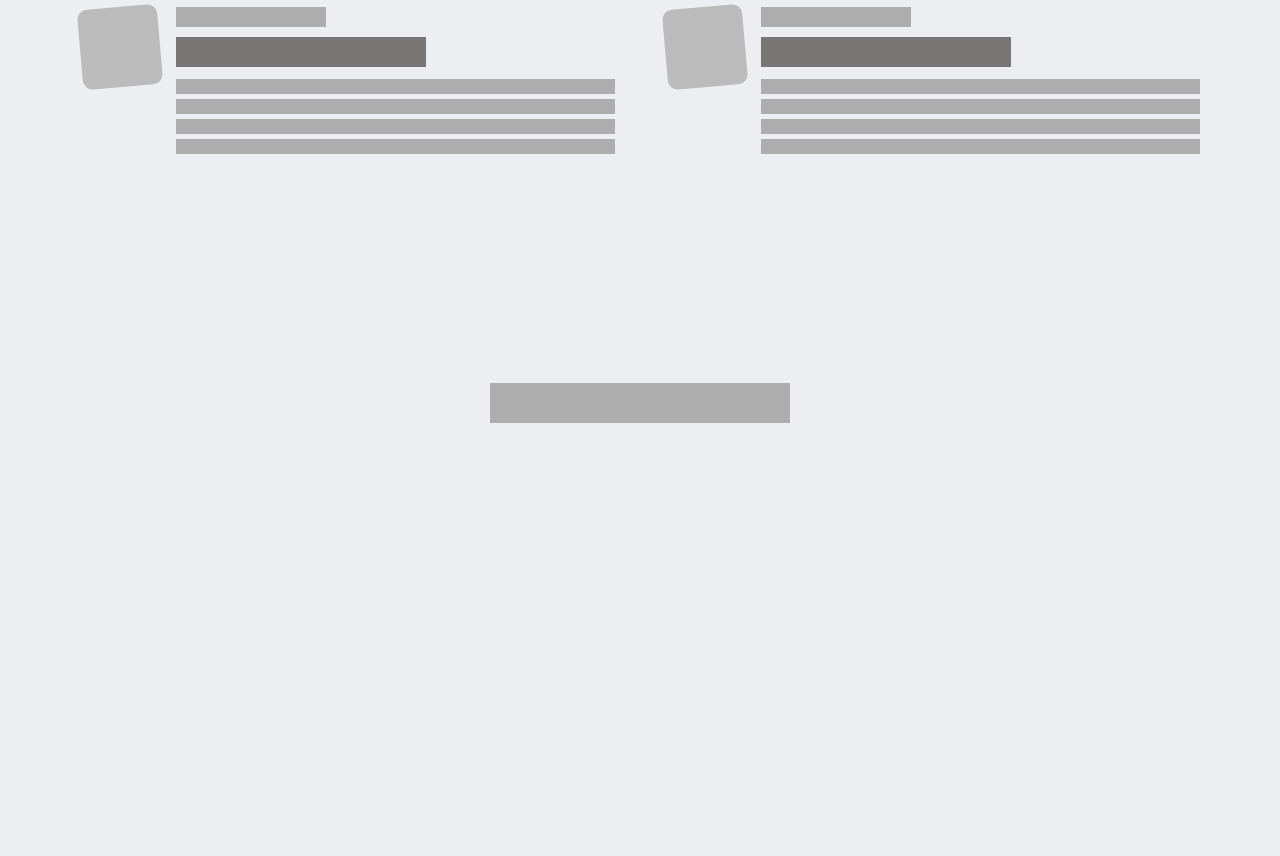
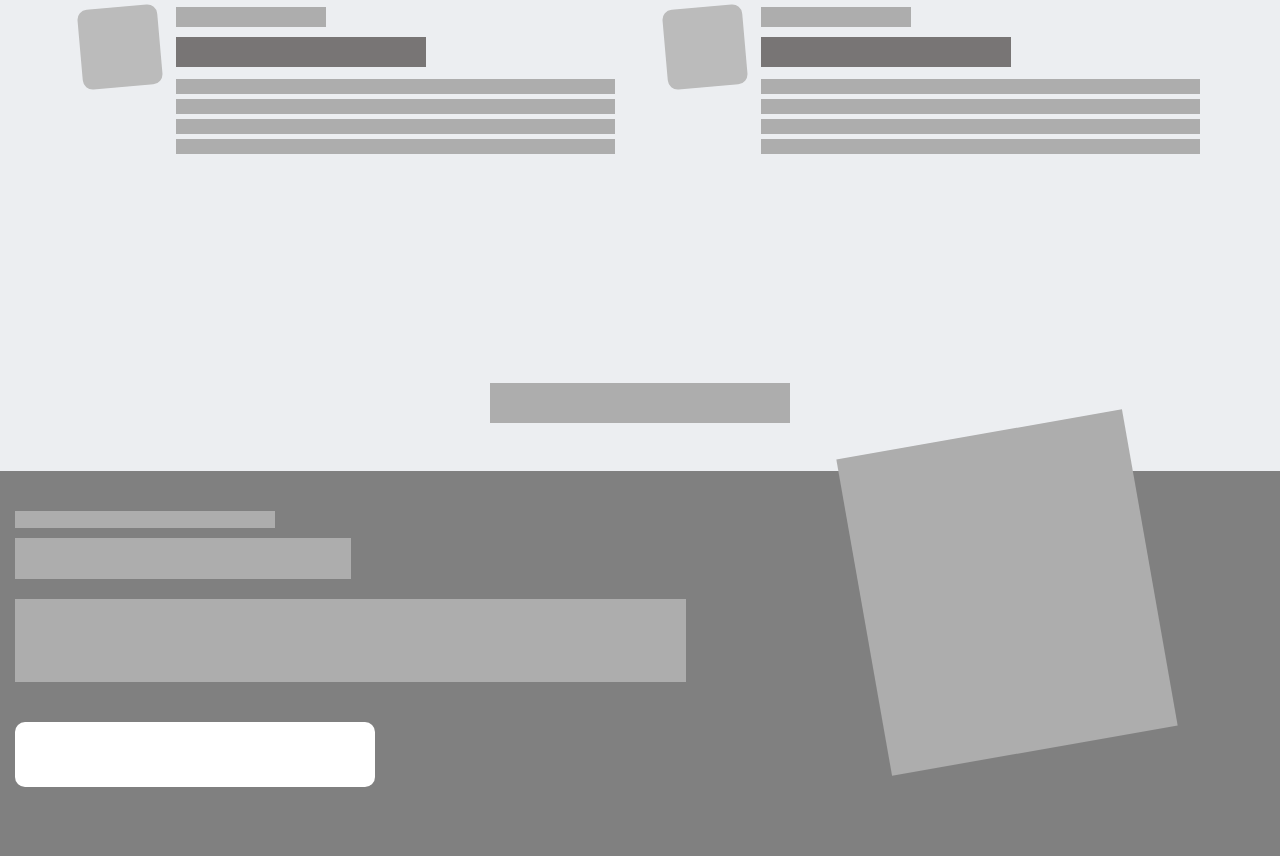
Before and after one commit to zdrale/DesignTearDown, a plain HTML site: page index.html in a window 1280 px wide. Shown: the part 5820-6676 px from the top of the page. Before the commit the page ends 6291 px from the top, so only its background shows below. Drawn offline with Linux system fonts and the light colour scheme.

Commit message:
-Added smasing book section
Styled smasing book section

```diff
--- a/Assets/style.css
+++ b/Assets/style.css
@@ -399,3 +399,53 @@
   background-color: #adadad;
   margin-bottom: 5px;
 }
+.smashing-book
+{
+height: 385px;
+width: 100%;
+background-color: grey;
+padding-top: 15px;
+position: relative;
+}
+.smaller-heading
+{
+ width: 260px;
+ height: 17px;
+ background-color: #adadad;
+ margin:25px 0 10px 15px;
+}
+.design-heading
+{
+ margin-left: 15px;
+ margin-bottom: 20px;
+ width: 336px;
+ height: 41px;
+ background-color: #adadad;
+
+}
+.design-text
+{
+ width: 671px;
+ height: 83px;
+ background-color: #adadad;
+ margin-left: 15px;
+ margin-bottom: 40px;
+}
+.jump-to-btn
+{
+width: 360px;
+height: 65px;
+border-radius: 10px;
+background: #fff;
+margin-left: 15px;
+}
+.book
+{
+height: 321px;
+width: 290px;
+background-color: #adadad;
+position: absolute;
+right: 10%;
+top: -10%;
+transform: rotate(-10deg);
+}
--- a/index.html
+++ b/index.html
@@ -224,7 +224,13 @@
   <div>
     <div class="see-all-btn"></div>
   </div>
-
+  <div class="smashing-book">
+   <div class="smaller-heading"></div>
+   <div class="design-heading"></div>
+   <div class="design-text"></div>
+   <div class="jump-to-btn"></div>
+   <div class="book"></div>
+  </div>
 </body>
 
 </html>
```
